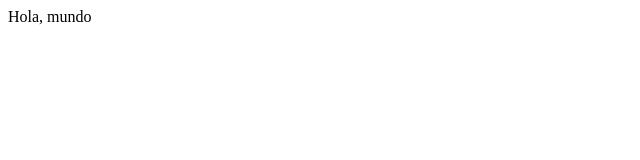
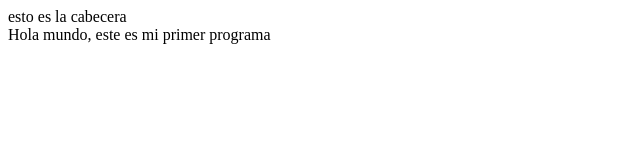
Before and after one commit to EFBurguera/Mis-ejercicios-de-Adalab, a plain HTML site: page Modulo_0-leccion_01-ejercicio_01/index.html in a window 1280 px wide. Shown: the whole page, without its empty margins (0-640 px from the left). Drawn offline with Linux system fonts and the light colour scheme.

Commit message:
add more changes

```diff
--- a/Modulo_0-leccion_01-ejercicio_01/index.html
+++ b/Modulo_0-leccion_01-ejercicio_01/index.html
@@ -6,6 +6,7 @@
     <title>Document</title>
 <head>
 <body>
-    Hola, mundo
+    <header>esto es la cabecera</header>
+    Hola mundo, este es mi primer programa
 </body>
 </head>
```
